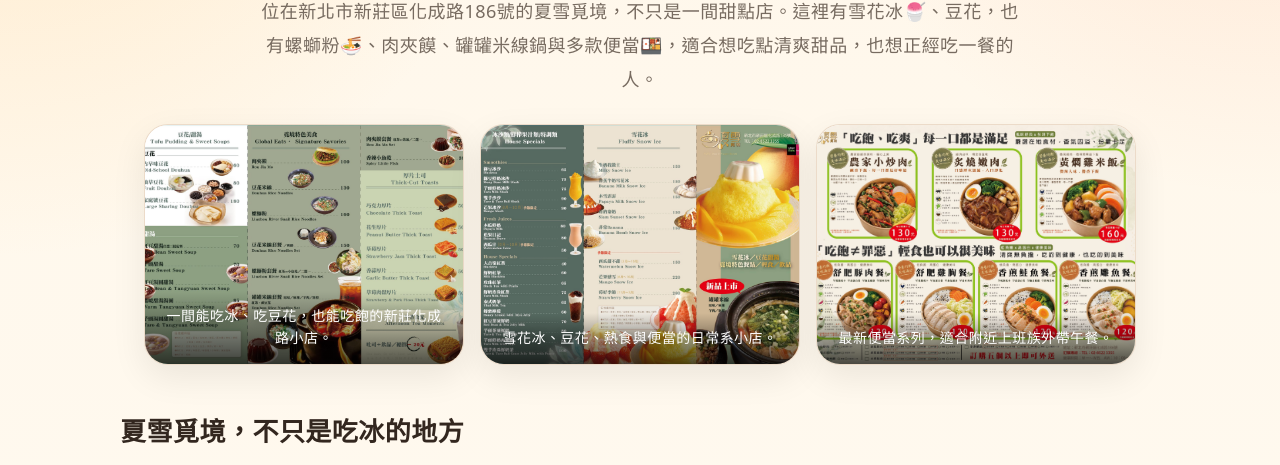
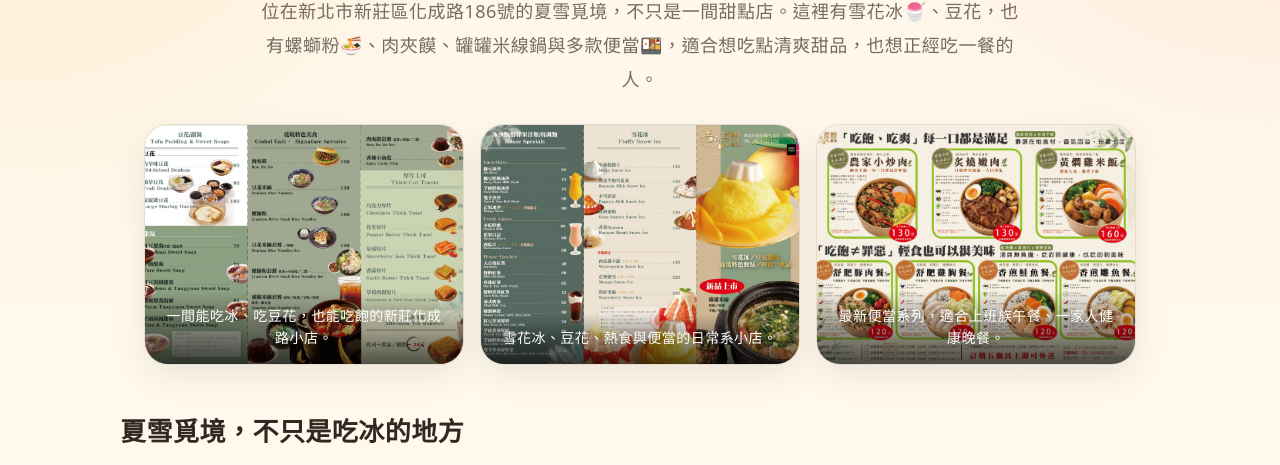
Before and after one commit to peiju1011-wq/taiwan-travel-landing, a plain HTML site: page xuexia-single-store-depth.html in a window 1280 px wide. Shown: the part 300-765 px from the top of the page. Drawn offline with Linux system fonts and the light colour scheme.

Commit message:
Update xuexia-single-store-depth.html

```diff
--- a/xuexia-single-store-depth.html
+++ b/xuexia-single-store-depth.html
@@ -476,7 +476,7 @@
     >
 
     <div class="hero-caption">
-      最新便當系列，適合附近上班族外帶午餐。
+      最新便當系列，適合上班族午餐、一家人健康晚餐。
     </div>
 
   </div>
```
